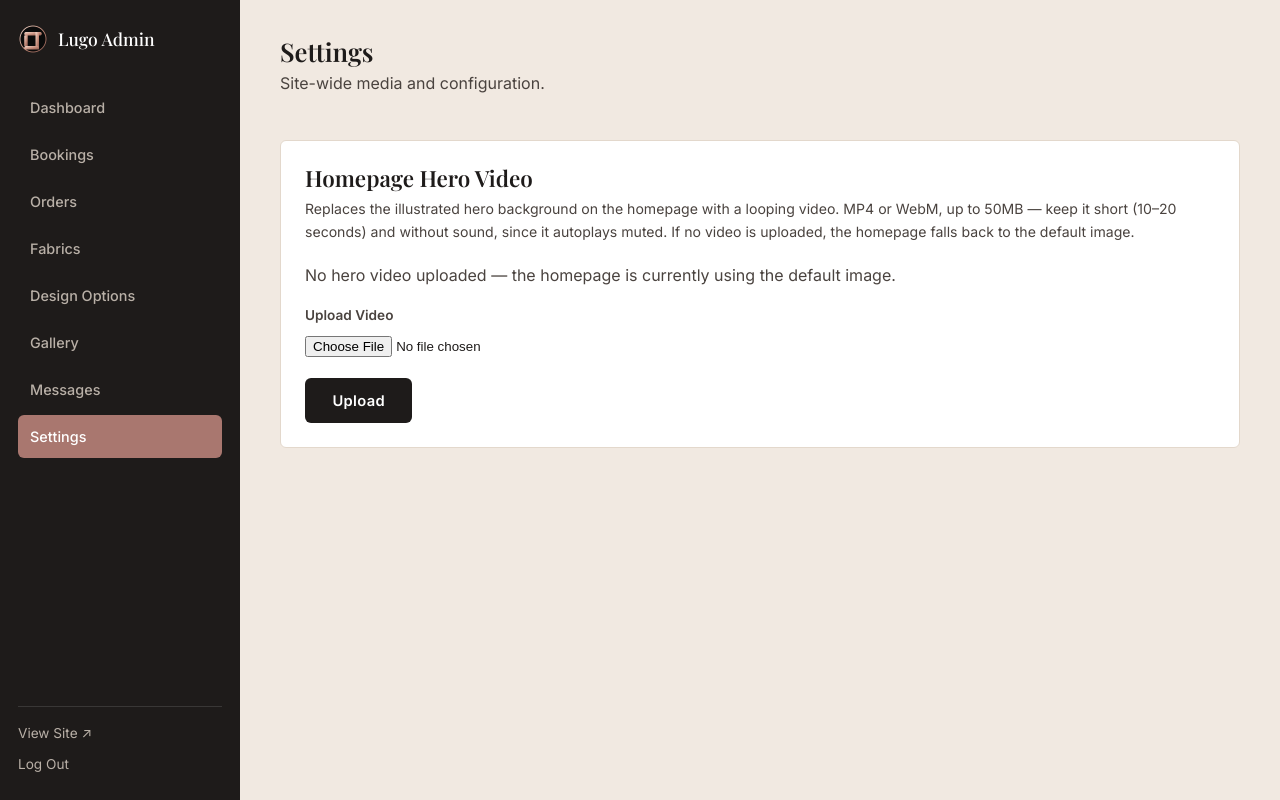
After one commit to AEdward/Lugo, a Node server app: page /admin/settings in a window 1280 px wide. The commit adds this page. Run offline with Node 20, Linux system fonts and the light colour scheme; a user stored in the database is signed in; tables that the repository leaves empty hold one stand-in row (values such as "Sample post"); some libraries are stand-ins or nearby versions.

Commit message:
Allow uploading a video for the homepage hero banner
Adds Admin > Settings with an MP4/WebM upload (up to 50MB) that
replaces the illustrated hero background with a looping, muted,
autoplaying video. Falls back to the existing hero image whenever no
video is set, so the homepage never breaks.

- New Setting model (simple key/value table) so this and future
  site-wide toggles don't need a new migration each time
- Separate video-upload middleware (multer instance scoped to
  .mp4/.webm, distinct from the image-only upload used elsewhere)
- Added a dark gradient scrim behind the hero text, since a real
  uploaded video won't be guaranteed dark like the current
  illustration — text needs to stay legible regardless of footage
- Removing the video deletes the uploaded file and reverts instantly

Tested the full upload -> homepage render -> remove -> fallback cycle
against a real video file (recorded via Playwright, since no ffmpeg
was available in this environment).

```diff
--- a/src/public/css/styles.css
+++ b/src/public/css/styles.css
@@ -265,9 +265,18 @@ button.link-btn {
   width: 100%;
   height: 100%;
   object-fit: cover;
+  z-index: 0;
+}
+.hero::after {
+  content: '';
+  position: absolute;
+  inset: 0;
+  z-index: 1;
+  background: linear-gradient(180deg, rgba(10, 8, 8, 0.45) 0%, rgba(10, 8, 8, 0.6) 100%);
 }
 .hero-overlay {
   position: relative;
+  z-index: 2;
   padding: 140px 24px 120px;
   max-width: var(--max-width);
   margin: 0 auto;
--- a/src/routes/admin.js
+++ b/src/routes/admin.js
@@ -5,7 +5,9 @@ const { Op } = require('sequelize');
 const { Booking, Order, Fabric, DesignOption, GalleryImage, ContactMessage } = require('../models');
 const { requireAdmin } = require('../middleware/auth');
 const upload = require('../middleware/upload');
+const videoUpload = require('../middleware/videoUpload');
 const bookingConfig = require('../config/booking');
+const settingsService = require('../services/settingsService');
 
 const router = express.Router();
 
@@ -323,4 +325,62 @@ router.post('/admin/messages/:id/delete', async (req, res, next) => {
   }
 });
 
+// ---------- Site settings ----------
+
+router.get('/admin/settings', async (req, res, next) => {
+  try {
+    const heroVideoUrl = await settingsService.get('heroVideoUrl');
+    res.render('admin/settings', {
+      title: 'Settings — Admin',
+      layout: 'layouts/admin',
+      heroVideoUrl,
+      error: null,
+    });
+  } catch (err) {
+    next(err);
+  }
+});
+
+router.post('/admin/settings/hero-video', (req, res, next) => {
+  videoUpload.single('video')(req, res, async (err) => {
+    if (err) {
+      const heroVideoUrl = await settingsService.get('heroVideoUrl');
+      return res.status(400).render('admin/settings', {
+        title: 'Settings — Admin',
+        layout: 'layouts/admin',
+        heroVideoUrl,
+        error: err.message,
+      });
+    }
+
+    try {
+      if (!req.file) return res.redirect('/admin/settings');
+
+      const previousUrl = await settingsService.get('heroVideoUrl');
+      await settingsService.set('heroVideoUrl', `/uploads/${req.file.filename}`);
+
+      if (previousUrl && previousUrl.startsWith('/uploads/')) {
+        fs.unlink(path.join(__dirname, '..', 'public', previousUrl), () => {});
+      }
+
+      res.redirect('/admin/settings');
+    } catch (err2) {
+      next(err2);
+    }
+  });
+});
+
+router.post('/admin/settings/hero-video/remove', async (req, res, next) => {
+  try {
+    const previousUrl = await settingsService.get('heroVideoUrl');
+    if (previousUrl && previousUrl.startsWith('/uploads/')) {
+      fs.unlink(path.join(__dirname, '..', 'public', previousUrl), () => {});
+    }
+    await settingsService.unset('heroVideoUrl');
+    res.redirect('/admin/settings');
+  } catch (err) {
+    next(err);
+  }
+});
+
 module.exports = router;
--- /dev/null
+++ b/src/services/settingsService.js
@@ -0,0 +1,21 @@
+const { Setting } = require('../models');
+
+async function get(key, fallback = null) {
+  const row = await Setting.findOne({ where: { key } });
+  return row ? row.value : fallback;
+}
+
+async function set(key, value) {
+  const [row] = await Setting.findOrCreate({ where: { key }, defaults: { value } });
+  if (row.value !== value) {
+    row.value = value;
+    await row.save();
+  }
+  return row;
+}
+
+async function unset(key) {
+  await Setting.destroy({ where: { key } });
+}
+
+module.exports = { get, set, unset };
--- /dev/null
+++ b/src/views/admin/settings.ejs
@@ -0,0 +1,36 @@
+<div class="admin-header">
+  <div>
+    <h1>Settings</h1>
+    <p style="color:var(--color-ink-soft);">Site-wide media and configuration.</p>
+  </div>
+</div>
+
+<% if (error) { %>
+  <div class="alert alert-error"><%= error %></div>
+<% } %>
+
+<div class="panel">
+  <h3 style="margin-bottom:6px;">Homepage Hero Video</h3>
+  <p style="color:var(--color-ink-soft); font-size:0.88rem; margin-bottom:20px;">
+    Replaces the illustrated hero background on the homepage with a looping video. MP4 or WebM, up to 50MB —
+    keep it short (10&ndash;20 seconds) and without sound, since it autoplays muted. If no video is uploaded,
+    the homepage falls back to the default image.
+  </p>
+
+  <% if (heroVideoUrl) { %>
+    <video src="<%= heroVideoUrl %>" style="width:100%; max-width:480px; border-radius:6px; margin-bottom:16px; display:block;" muted loop autoplay playsinline></video>
+    <form method="POST" action="/admin/settings/hero-video/remove" style="margin-bottom:24px;">
+      <button class="btn btn-sm btn-danger" type="submit">Remove Video (use default image)</button>
+    </form>
+  <% } else { %>
+    <p style="margin-bottom:16px; color:var(--color-ink-soft);">No hero video uploaded — the homepage is currently using the default image.</p>
+  <% } %>
+
+  <form method="POST" action="/admin/settings/hero-video" enctype="multipart/form-data">
+    <div class="field">
+      <label for="video">Upload <%= heroVideoUrl ? 'Replacement' : '' %> Video</label>
+      <input type="file" id="video" name="video" accept="video/mp4,video/webm" required>
+    </div>
+    <button class="btn btn-primary" type="submit">Upload</button>
+  </form>
+</div>
--- a/src/views/home.ejs
+++ b/src/views/home.ejs
@@ -1,5 +1,9 @@
 <section class="hero">
-  <img class="hero-bg" src="/images/hero.png" alt="">
+  <% if (typeof heroVideoUrl !== 'undefined' && heroVideoUrl) { %>
+    <video class="hero-bg" src="<%= heroVideoUrl %>" autoplay muted loop playsinline poster="/images/hero.png"></video>
+  <% } else { %>
+    <img class="hero-bg" src="/images/hero.png" alt="">
+  <% } %>
   <div class="hero-overlay">
     <span class="eyebrow" style="color:#e0b9b0;">Bespoke &middot; Handcrafted &middot; Made to Measure</span>
     <h1>Luxury tailoring, cut precisely to you.</h1>
--- a/src/views/layouts/admin.ejs
+++ b/src/views/layouts/admin.ejs
@@ -24,6 +24,7 @@
           <a href="/admin/design-options" class="<%= currentPath.startsWith('/admin/design-options') ? 'active' : '' %>">Design Options</a>
           <a href="/admin/gallery" class="<%= currentPath.startsWith('/admin/gallery') ? 'active' : '' %>">Gallery</a>
           <a href="/admin/messages" class="<%= currentPath.startsWith('/admin/messages') ? 'active' : '' %>">Messages</a>
+          <a href="/admin/settings" class="<%= currentPath.startsWith('/admin/settings') ? 'active' : '' %>">Settings</a>
         </nav>
         <div class="admin-sidebar-footer">
           <a href="/" target="_blank">View Site ↗</a>
```
Also changed, not shown: src/middleware/videoUpload.js (added, +31 -0 lines), src/migrations/20260101000008-create-settings.js (added, +14 -0 lines), src/models/setting.js (added, +11 -0 lines), src/routes/public.js (+6 -2 lines).
